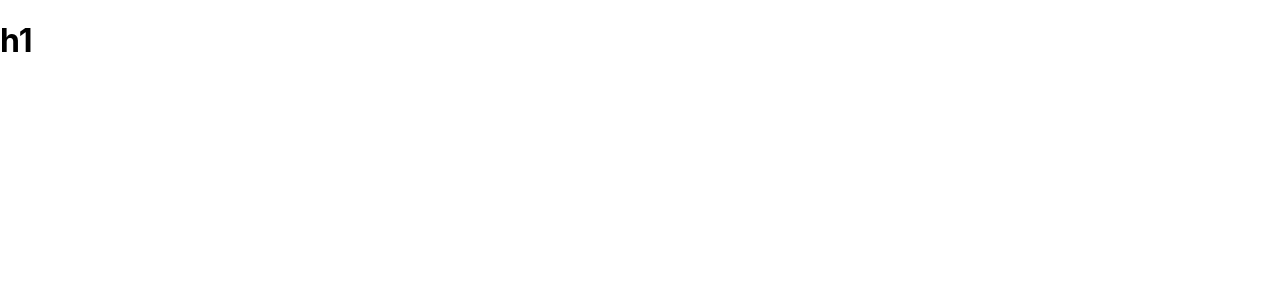
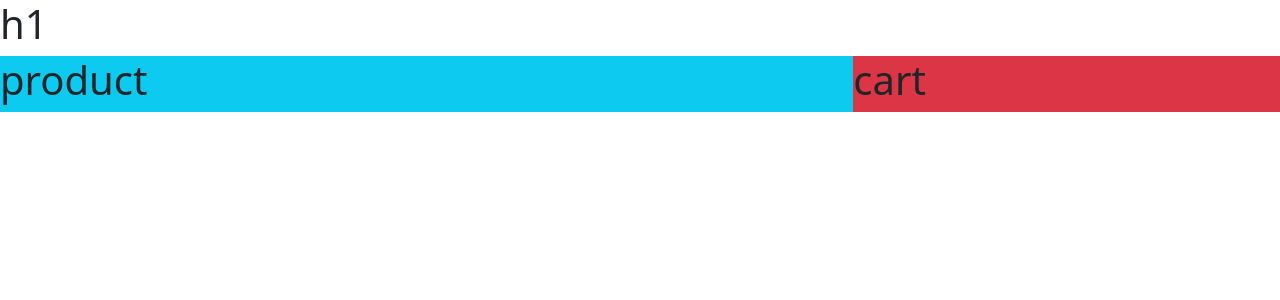
Before and after one commit to azmi0323/tractor-house-project, a React (Create React App) app: page / in a window 1280 px wide. Shown: the top 300 px of the page. Built offline with nearby package versions, Linux system fonts and the light colour scheme.

Commit message:
commit after feach data from database

```diff
--- a/package.json
+++ b/package.json
@@ -6,7 +6,9 @@
     "@testing-library/jest-dom": "^5.16.3",
     "@testing-library/react": "^12.1.4",
     "@testing-library/user-event": "^13.5.0",
+    "bootstrap": "^5.1.3",
     "react": "^17.0.2",
+    "react-bootstrap": "^2.2.1",
     "react-dom": "^17.0.2",
     "react-scripts": "5.0.0",
     "web-vitals": "^2.1.4"
--- a/src/App.js
+++ b/src/App.js
@@ -1,10 +1,13 @@
 import './App.css';
 import Header from './components/header/Header';
+import 'bootstrap/dist/css/bootstrap.min.css';
+import Shop from './components/header/shop/Shop';
 
 function App() {
   return (
     <div>
       <Header></Header>
+      <Shop></Shop>
     </div>
   );
 }
--- /dev/null
+++ b/src/components/cart/Cart.js
@@ -0,0 +1,12 @@
+import React from 'react';
+import './Cart.css';
+
+const Cart = () => {
+    return (
+        <div>
+            <h1>cart</h1>
+        </div>
+    );
+};
+
+export default Cart;
--- a/src/components/header/Header.js
+++ b/src/components/header/Header.js
@@ -4,7 +4,7 @@ import './Header.css'
 const Header = () => {
     return (
         <div>
-            <h1>h1</h1>
+            <h1 className=''>h1</h1>
         </div>
     );
 };
--- /dev/null
+++ b/src/components/header/shop/Shop.js
@@ -0,0 +1,19 @@
+import React from 'react';
+import Cart from '../../cart/Cart';
+import Product from '../../product/Product';
+import './Shop.css';
+
+const Shop = () => {
+    return (
+        <div className='d-flex'>
+            <div className='col-lg-8 col-md-8 col-sm-8 col-8 bg-info'>
+                <Product></Product>
+            </div>
+            <div className='col-lg-4 col-md-4 col-sm-4 col-4 bg-danger'>
+                <Cart></Cart>
+            </div>
+        </div>
+    );
+};
+
+export default Shop;
--- /dev/null
+++ b/src/components/product/Product.js
@@ -0,0 +1,20 @@
+import React, { useEffect, useState } from 'react';
+import './Product.css';
+
+const Product = () => {
+    const [products, setProducts]=useState([]);
+    console.log(products);
+    useEffect(()=>{
+        fetch("products.json")
+      .then((res) => res.json())
+      .then((data) => setProducts(data));
+
+    },[])
+    return (
+        <div>
+            <h1>product</h1>
+        </div>
+    );
+};
+
+export default Product;
```
Also changed, not shown: src/components/cart/Cart.css (added), src/components/header/shop/Shop.css (added), src/components/product/Product.css (added), 1 other file (tests, documents, lock files or other folders).
